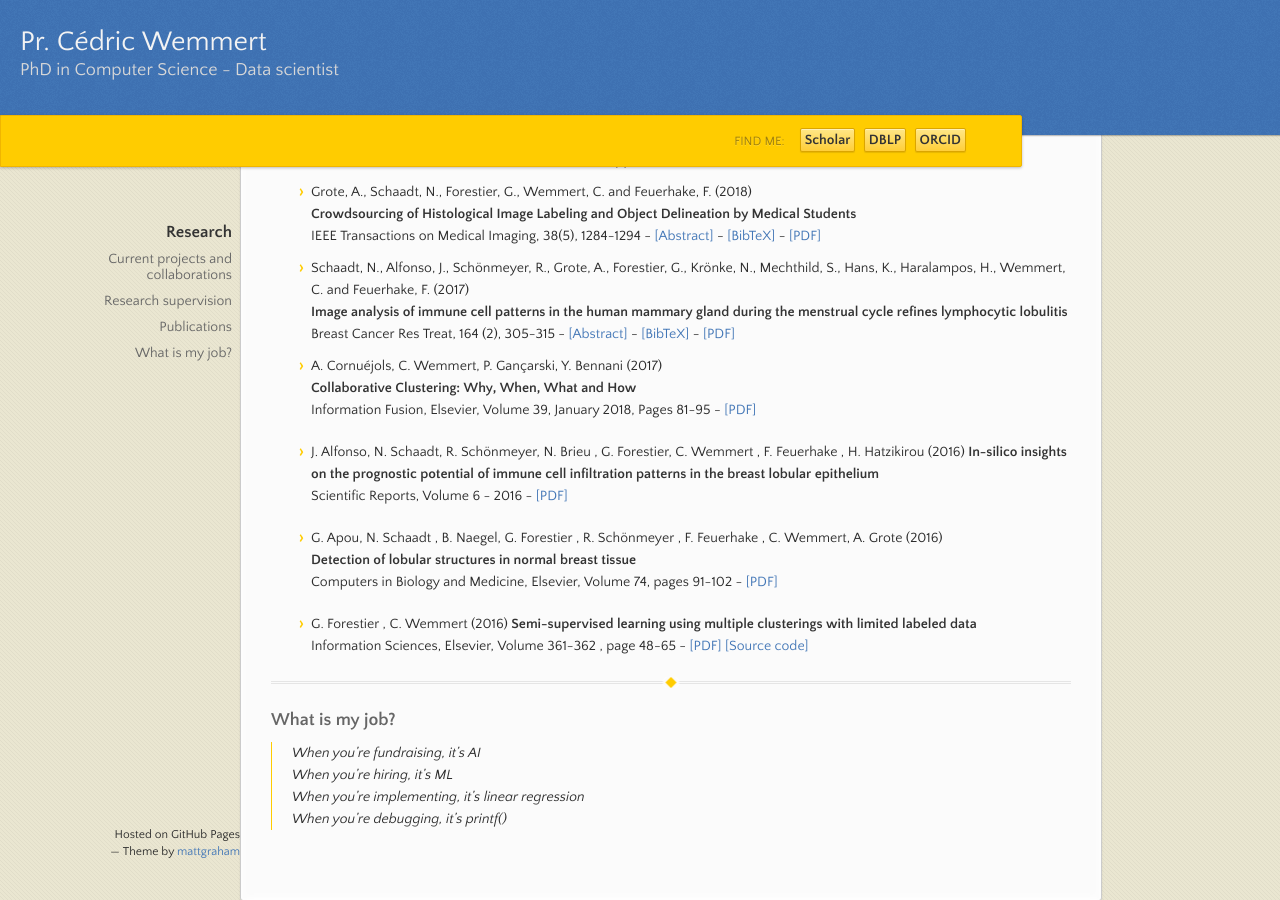
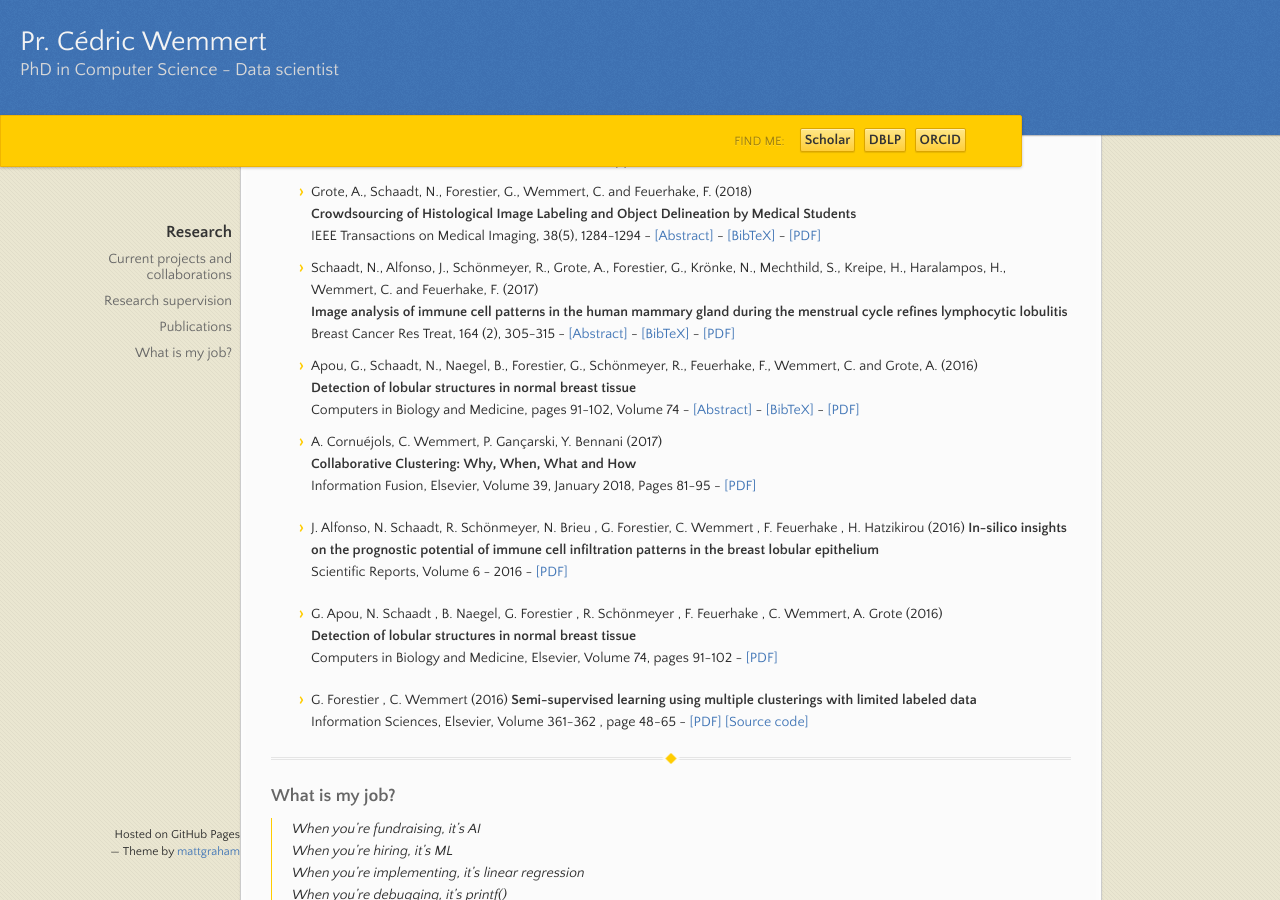
Before and after one commit to wemmertc/webpage, a Jekyll site: the page built from index.md, in a window 1280 px wide and 900 px high, scrolled down 1518 px. Built offline with Jekyll 4.4.1, drawn with Linux system fonts in a browser that asks for light colours; some of the changed lines change nothing that is shown.

Commit message:
publishing

````diff
--- a/_includes/publications.md
+++ b/_includes/publications.md
@@ -46,7 +46,7 @@
 ```
  * {:.abstract  #tmi2018_abstract} Crowdsourcing in pathology has been performed on tasks that are assumed to be manageable by nonexperts. Demand remains high for annotations of more complex elements in digital microscopic images, such as anatomical structures. Therefore, this paper investigates conditions to enable crowdsourced annotations of high-level image objects, a complex task considered to require expert knowledge. Seventy six medical students without specific domain knowledge who voluntarily participated in three experiments solved two relevant annotation tasks on histopathological images: 1) labeling of images showing tissue regions and 2) delineation of morphologically defined image objects.
 We focus on methods to ensure sufficient annotation quality including several tests on the required number of participants and on the correlation of participants' performance between tasks. In a set up simulating annotation of images with limited ground truth, we validated the feasibility of a confidence score using full ground truth. For this, we computed a majority vote using weighting factors based on individual assessment of contributors against scattered gold standard annotated by pathologists. In conclusion, we provide guidance for task design and quality control to enable a crowdsourced approach to obtain accurate annotations required in the era of digital pathology.
- * {: .ref #bcrt2017}Schaadt, N., Alfonso, J., Schönmeyer, R., Grote, A., Forestier, G., Krönke, N., Mechthild, S., Hans, K., Haralampos, H., Wemmert, C. and Feuerhake, F. (2017)
+ * {: .ref #bcrt2017}Schaadt, N., Alfonso, J., Schönmeyer, R., Grote, A., Forestier, G., Krönke, N., Mechthild, S., Kreipe, H., Haralampos, H., Wemmert, C. and Feuerhake, F. (2017)
 [**Image analysis of immune cell patterns in the human mammary gland during the menstrual cycle refines lymphocytic lobulitis**](http://doi.org/10.1007/s10549-017-4239-z)
 Breast Cancer Res Treat, 164 (2), 305-315 - [[Abstract]](javascript: toggleInfos('bcrt2017','abstract')) - [[BibTeX]](javascript: toggleInfos('bcrt2017','bibtex')) - [[PDF]](./publications/bcrt2017.pdf)
  * {:.bibtex  #bcrt2017_bibtex} ```latex
@@ -65,3 +65,21 @@
 Methods: Lymphocyte and macrophage distributions were analyzed in the anatomical context of the resting mammary gland in immunohistochemically stained digital whole slide images obtained from 53 reduction mammoplasty specimens. Our image analysis workflow included automated regions of interest detection, immune cell recognition, and co-registration of regions of interest.
 Results: In normal lobular epithelium, seven CD8+ lymphocytes per 100 epithelial cells were present on average and about 70% of this T-lymphocyte population was lined up along the basal cell layer in close proximity to the epithelium. The density of CD8+ T-cell was 1.6 fold higher in the luteal than in the follicular phase in spontaneous menstrual cycles and 1.4 fold increased under influence of oral contraceptives, and not co-localized with epithelial proliferation. CD4+ T-cells were infrequent. Abundant CD163+ macrophages were widely spread, including the interstitial compartment, with minor variation during the menstrual cycle.
 Conclusions: Spatial patterns of different immune cell subtypes determine the range of normal, as opposed to inflammatory conditions of the breast tissue microenvironment. Advanced image analysis enables quantification of hormonal effects, refines lymphocytic lobulitis, and shows potential for comprehensive biopsy evaluation in oncoimmunology
+ * {: .ref #cbm2016}Apou, G., Schaadt, N., Naegel, B., Forestier, G., Schönmeyer, R., Feuerhake, F., Wemmert, C. and Grote, A. (2016)
+[**Detection of lobular structures in normal breast tissue**](https://doi.org/10.1016/j.compbiomed.2016.05.004)
+Computers in Biology and Medicine, pages 91-102, Volume 74 - [[Abstract]](javascript: toggleInfos('cbm2016','abstract')) - [[BibTeX]](javascript: toggleInfos('cbm2016','bibtex')) - [[PDF]](./publications/cbm2016.pdf)
+ * {:.bibtex  #cbm2016_bibtex} ```latex
+@article{apou2016detection,
+  title={Detection of lobular structures in normal breast tissue},
+  author={Apou, Gr{\'e}gory and Schaadt, Nadine S and Naegel, Beno{\^\i}t and Forestier, Germain and Sch{\"o}nmeyer, Ralf and Feuerhake, Friedrich and Wemmert, C{\'e}dric and Grote, Anne},
+  journal={Computers in biology and medicine},
+  volume={74},
+  pages={91--102},
+  year={2016},
+  publisher={Elsevier}
+}
+```
+ * {:.abstract  #cbm2016_abstract} Background: Ongoing research into inflammatory conditions raises an increasing need to evaluate immune cells in histological sections in biologically relevant regions of interest (ROIs). Herein, we compare different approaches to automatically detect lobular structures in human normal breast tissue in digitized whole slide images (WSIs). This automation is required to perform objective and consistent quantitative studies on large data sets.
+Methods: In normal breast tissue from nine healthy patients immunohistochemically stained for different markers, we evaluated and compared three different image analysis methods to automatically detect lobular structures in WSIs: (1) a bottom-up approach using the cell-based data for subsequent tissue level classification, (2) a top-down method starting with texture classification at tissue level analysis of cell densities in specific ROIs, and (3) a direct texture classification using deep learning technology.
+Results: All three methods result in comparable overall quality allowing automated detection of lobular structures with minor advantage in sensitivity (approach 3), specificity (approach 2), or processing time (approach 1). Combining the outputs of the approaches further improved the precision.
+Conclusions: Different approaches of automated ROI detection are feasible and should be selected according to the individual needs of biomarker research. Additionally, detected ROIs could be used as a basis for quantification of immune infiltration in lobular structures.
--- a/assets/js/main.js
+++ b/assets/js/main.js
@@ -37,7 +37,7 @@ $(function() {
 function highlight(pub) {
     pub.style.border = "1px #778899 solid";
     pub.style.padding = "3px 3px 3px 3px";
-    pub.style.background = "#CCDDEE";
+    pub.style.background = "#F1F1F1";
     pub.style.marginBottom = "1px";
 }
 
````
Also changed, not shown: 2 other files.
